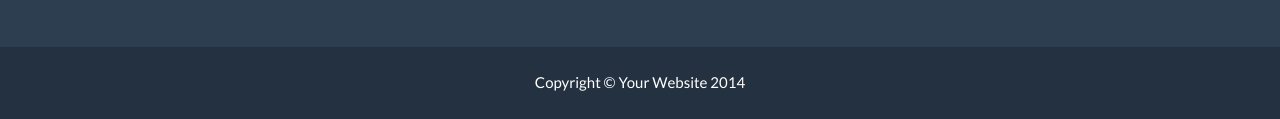
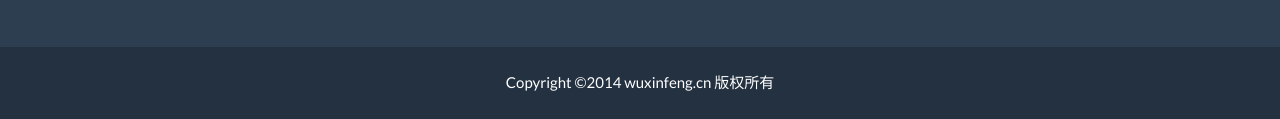
Before and after one commit to wuxinfeng/wuxinfeng.github.io, a plain HTML site: page index.html in a window 1280 px wide. Shown: the part 3286-3405 px from the top of the page. Drawn offline with nearby package versions, Linux system fonts and the light colour scheme.

Commit message:
modify copyright

```diff
--- a/index.html
+++ b/index.html
@@ -287,7 +287,7 @@
             <div class="container">
                 <div class="row">
                     <div class="col-lg-12">
-                        Copyright &copy; Your Website 2014
+                        Copyright &copy;2014 wuxinfeng.cn 版权所有
                     </div>
                 </div>
             </div>
```
